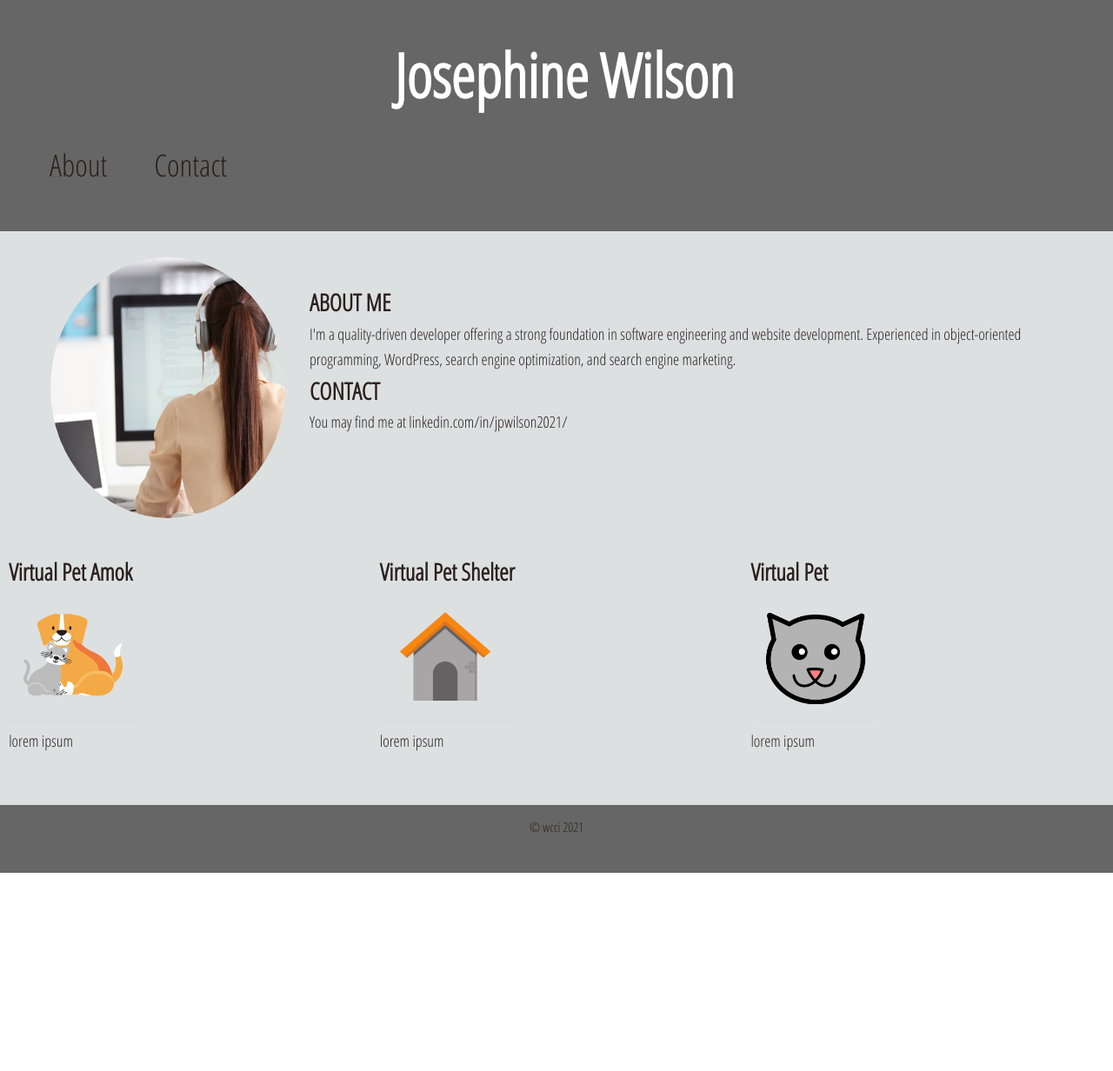
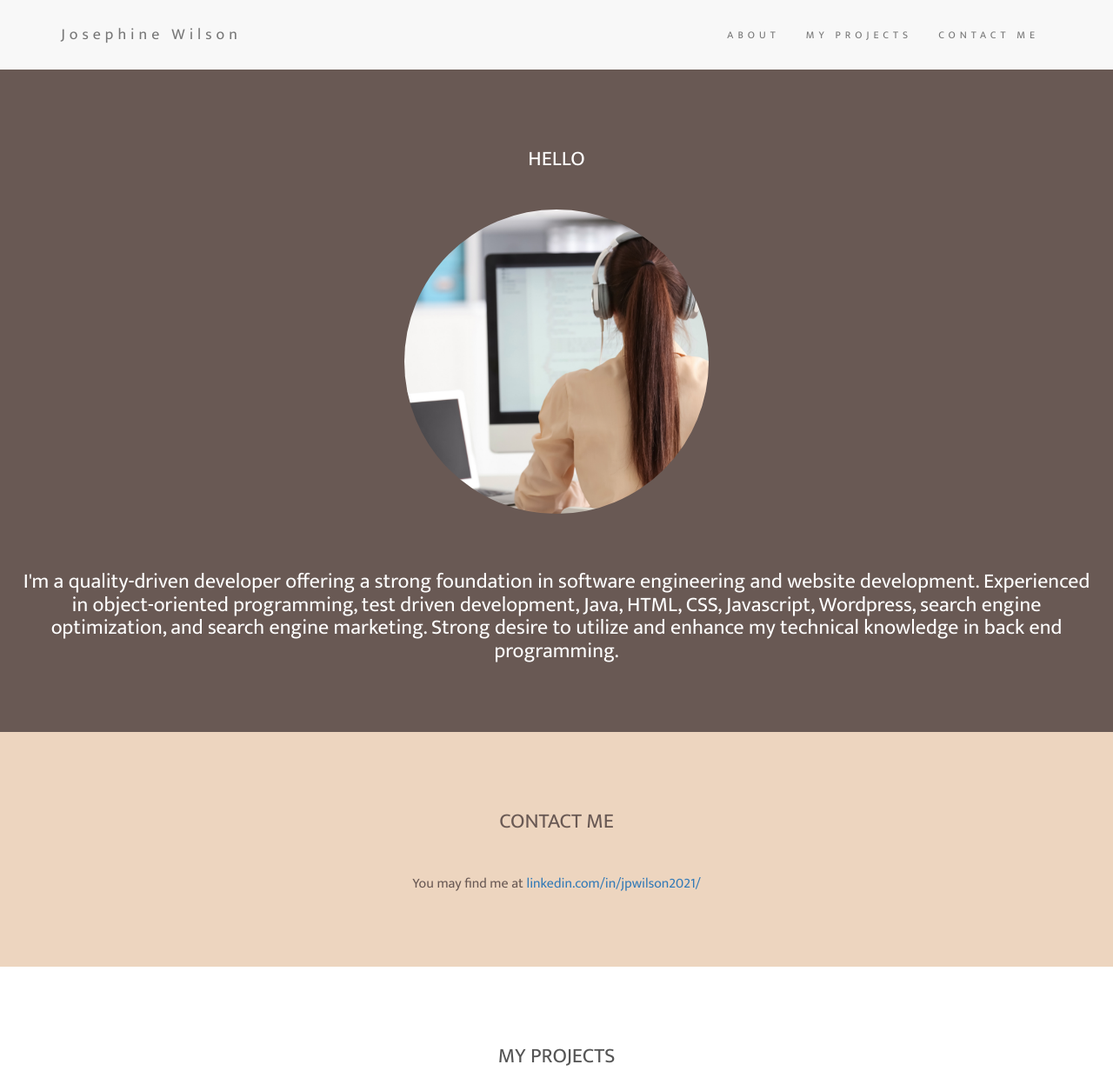
Before and after one commit to JPWilson2021/JPWilson2021.github.io, a plain HTML site: page index.html in a window 1280 px wide. Shown: the top 1232 px of the page at 87% size. Before the commit the page ends 1004 px from the top, so only its background shows below. Drawn offline with nearby package versions, Linux system fonts and the light colour scheme.

Commit message:
added bootstrap

```diff
--- a/index.html
+++ b/index.html
@@ -1,61 +1,78 @@
 <!DOCTYPE html>
 <html lang="en">
 <head>
-    <meta charset="UTF-8">
-    <meta http-equiv="X-UA-Compatible" content="IE=edge">
-    <meta name="viewport" content="width=device-width, initial-scale=1.0">
-    <link href="https://cdnjs.cloudflare.com/ajax/libs/font-awesome/5.13.0/css/all.min.css" rel="stylesheet">
-    <link rel="stylesheet" href="style.css">
-    <title>My Portfolio</title>
+  <title>My Portfolio</title>
+  <meta charset="utf-8">
+  <meta name="viewport" content="width=device-width, initial-scale=1">
+  <link rel="stylesheet" href="https://maxcdn.bootstrapcdn.com/bootstrap/3.4.1/css/bootstrap.min.css">
+  <link rel="stylesheet" href="style.css">
+  <link href="https://fonts.googleapis.com/css?family=Mukta" rel="stylesheet">
+  <script src="https://ajax.googleapis.com/ajax/libs/jquery/3.5.1/jquery.min.js"></script>
+  <script src="https://maxcdn.bootstrapcdn.com/bootstrap/3.4.1/js/bootstrap.min.js"></script>
 </head>
 <body>
-    <div class="container">
-        <header class="header">
-            <h1 id="header__logo">Josephine Wilson</h1>
-            <nav class="header__nav">
-                <ul class="header__nav_list">
-                    <li class="header__nav_listItem"><a href="#about">About</a></li>
-                    <li class="header__nav_listItem"><a href="#contact">Contact</a></li>
-                </ul>
-            </nav>
-        </header>
-        <section class="profile">
-            <figure>
-                <img src="assets\profile pic.png" alt="my profile pic" class="profile__image">
-            </figure>
-            <article class="article__profile">
-                <h2 id="about">ABOUT ME</h2>
-                <p>I'm a quality-driven developer offering a strong foundation in software engineering and website development. Experienced in object-oriented programming, WordPress, search engine optimization, and search engine marketing.</p>
-                <h2 id="contact">CONTACT</h2>
-                <p>You may find me at linkedin.com/in/jpwilson2021/ </p>
 
-            </article>
-        </section>
-        <section class="row">
-            <figure class="column">
-                <h2>Virtual Pet</h2>
-                <img src="assets\pet.png" alt="pet" class="project__image">
-                <p>lorem ipsum</p>
-            </figure>
-            <figure class="column">
-                <h2>Virtual Pet Shelter</h2>
-                <img src="assets\petHouse.png" alt="pet" class="project__image">
-                <p>lorem ipsum</p>
-            </figure>
-            <figure class="column">
-                <h2>Virtual Pet Amok</h2>
-                <img src="assets\dogCat.png" alt="pet" class="project__image">
-                <p>lorem ipsum</p>
-            </figure>
-        </section>
+<!-- Navbar -->
+<nav class="navbar navbar-default">
+  <div class="container">
+    <div class="navbar-header">
+      <button type="button" class="navbar-toggle" data-toggle="collapse" data-target="#myNavbar">
+        <span class="icon-bar"></span>
+        <span class="icon-bar"></span>
+        <span class="icon-bar"></span>
+      </button>
+      <a class="navbar-brand" href="#">Josephine Wilson</a>
+    </div>
+    <div class="collapse navbar-collapse" id="myNavbar">
+      <ul class="nav navbar-nav navbar-right">
+        <li><a href="#about">ABOUT</a></li>
+        <li><a href="#projects">MY PROJECTS</a></li>
+        <li><a href="#contact">CONTACT ME</a></li>
+      </ul>
+    </div>
+  </div>
+</nav>
 
-        <footer class="footer">
-            <small class="footer__copyright">&copy wcci 2021</small>
-            <section class="footer__social">
-                <a href="#" class="fa fa-linkedin"></a>
-                <a href="#" class="fa fa-github"></a>
-            </section>
-        </footer>
+<!-- First Container -->
+<div class="container-fluid bg-1 text-center">
+  <h3 class="margin" id="about">HELLO</h3>
+  <img src="assets\profile pic.png" class="img-responsive img-circle margin" style="display:inline" alt="profile" width="350" height="350">
+  <h3>I'm a quality-driven developer offering a  strong foundation in software engineering and website development. Experienced in object-oriented programming, test driven development, Java, HTML, CSS, Javascript, Wordpress, search engine optimization, and search engine marketing. Strong desire to utilize and enhance my technical knowledge in back end programming.
+</h3>
+</div>
+
+<!-- Second Container -->
+<div class="container-fluid bg-2 text-center">
+  <h3 class="margin" id="contact">CONTACT ME</h3>
+  <p>You may find me at <a href="https://www.linkedin.com/in/jpwilson2021/">linkedin.com/in/jpwilson2021/</a></p>
+</div>
+
+<!-- Third Container (Grid) -->
+<div class="container-fluid bg-3 text-center">
+  <h3 class="margin" id="projects">MY PROJECTS</h3><br>
+  <div class="row">
+    <div class="col-sm-4">
+      <h4 class="margin">VIRTUAL PETS AMOK</h4>
+      <p>Lorem ipsum dolor sit amet, consectetur adipisicing elit, sed do eiusmod tempor incididunt ut labore et dolore magna aliqua.</p>
+      <img src="assets\dogCat.png" class="img-responsive margin"  alt="Image" style="display:inline" alt="pets amok" width="250" height="150">
     </div>
+    <div class="col-sm-4">
+        <h4 class="margin">VIRTUAL PET SHELTER</h4>
+      <p>Lorem ipsum dolor sit amet, consectetur adipisicing elit, sed do eiusmod tempor incididunt ut labore et dolore magna aliqua.</p>
+      <img src="assets\petHouse.png" class="img-responsive margin" alt="Image" style="display:inline" alt="pet shelter" width="250" height="250">
+    </div>
+    <div class="col-sm-4">
+     <h4 class="margin">VIRTUAL PETS</h4>
+     <p>Lorem ipsum dolor sit amet, consectetur adipisicing elit, sed do eiusmod tempor incididunt ut labore et dolore magna aliqua.</p>
+      <img src="assets\pet.png" class="img-responsive margin" alt="Image" style="display:inline" alt="pets" width="250" height="250">
+    </div>
+  </div>
+</div>
+
+<!-- Footer -->
+<footer class="container-fluid bg-4 text-center">
+  <p>&copy; WE CAN CODE IT 2021</a></p>
+</footer>
+
 </body>
 </html>
--- a/style.css
+++ b/style.css
@@ -1,114 +1,41 @@
-@import url('https://fonts.googleapis.com/css2?family=Open+Sans+Condensed:wght@300&display=swap');
-
-*{
-    box-sizing: border-box;
-    margin: 0;
-    padding: 0;
+body {
+    font: 20px Mukta, libre;
+    line-height: 1.8;
+    color: #f5f6f7;
+  }
+  p {font-size: 16px;}
+  .margin {margin-bottom: 45px;}
+  .bg-1 {
+    background-color: #695954; /* Green */
+    color: #ffffff;
+    text-align: center;
   }
 
-html{
-    color: #2c201e;
-    font: 18px/1.618 sans-serif;
-    font-family: 'Open Sans Condensed', sans-serif;
-
+  .bg-2 {
+    background-color: #edd5bf; /* Dark Blue */
+    color: #695954;
   }
-
-a{
-    color: #2c201e;
-    padding: .25rem .5rem;
-    text-decoration: none;
+  .bg-3 {
+    background-color: #ffffff; /* White */
+    color: #555555;
   }
-
-.container{
-    background-color: #dce0e1;
-    margin: 2 rem auto;
-    position: absolute;
-    width: 100%;
-
+  .bg-4 {
+    background-color: #695954; /* Black Gray */
+    color: #fff;
   }
-
-.header{
-    /*display: flex;
-    align-items: center;
-    justify-content: space-between; */
-    background-color: #666;
-    padding: 30px;
-    text-align: center;
-    font-size: 35px;
-    color: white;
-
-
+  .container-fluid {
+    padding-top: 70px;
+    padding-bottom: 70px;
   }
-
-#header__logo{
-    margin-left: 1rem;
-    font-style: bold;
+  .navbar {
+    padding-top: 15px;
+    padding-bottom: 15px;
+    border: 0;
+    border-radius: 0;
+    margin-bottom: 0;
+    font-size: 12px;
+    letter-spacing: 5px;
   }
-
-.header__nav_list{
-    display: flex;
-    align-items: center;
+  .navbar-nav  li a:hover {
+    color: #1abc9c !important;
   }
-
-.header__nav_listItem{
-    list-style-type: none;
-    margin: 1rem;
-
-}
-
-.header__nav_listItem:hover{
-    background-color: #edd5bf;
-    border: 1px #2c201e;
-    border-radius: 1rem;
-    transition: .5s;
-}
-
-.profile{
-    margin-top: 30px;
-    display: flex;
-    justify-content: space-evenly;
-}
-
-.article__profile{
-    /*display: flex;
-    flex-direction: column;*/
-    float: left;
-    width: 70%;
-    background-color: #dce0e1;
-    height: 300px;
-    margin-top: 30px;
-}
-
-.profile__image{
-    float: right;
-    width: 90%;
-    height: 300px;
-    max-width: 100%;
-    border-radius: 50%;
-}
-
-.column {
-    float: right;
-    width: 33.33%;
-    padding: 10px;
-    height: 300px;
-}
-
-.row:after {
-    content: "";
-    display: table;
-    clear: both;
-}
-
-.project__image{
-    border: 1px solid #ddd;
-    border-radius: 4px;
-    padding: 5px;
-    width: 150px;
-}
-
-.footer{
-  background-color: #666;
-  padding: 10px;
-  text-align: center;
-}
```
Lines whose indentation alone changed are shown as unchanged.
